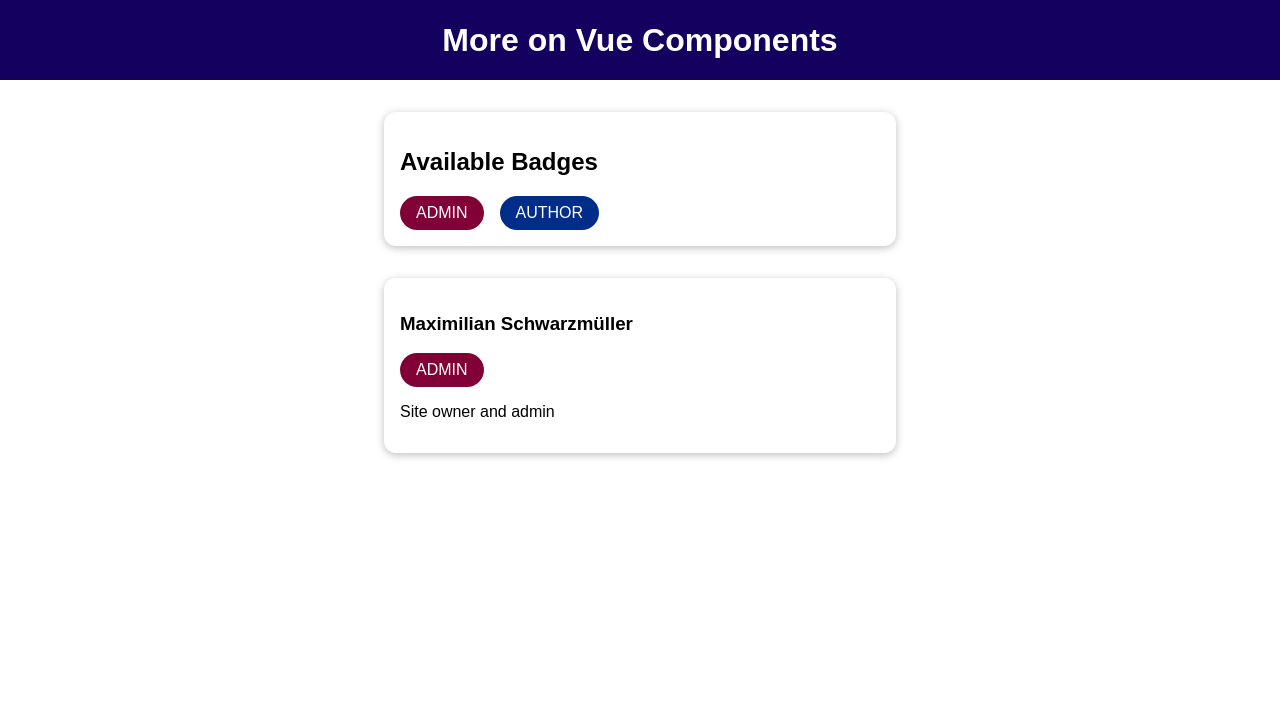
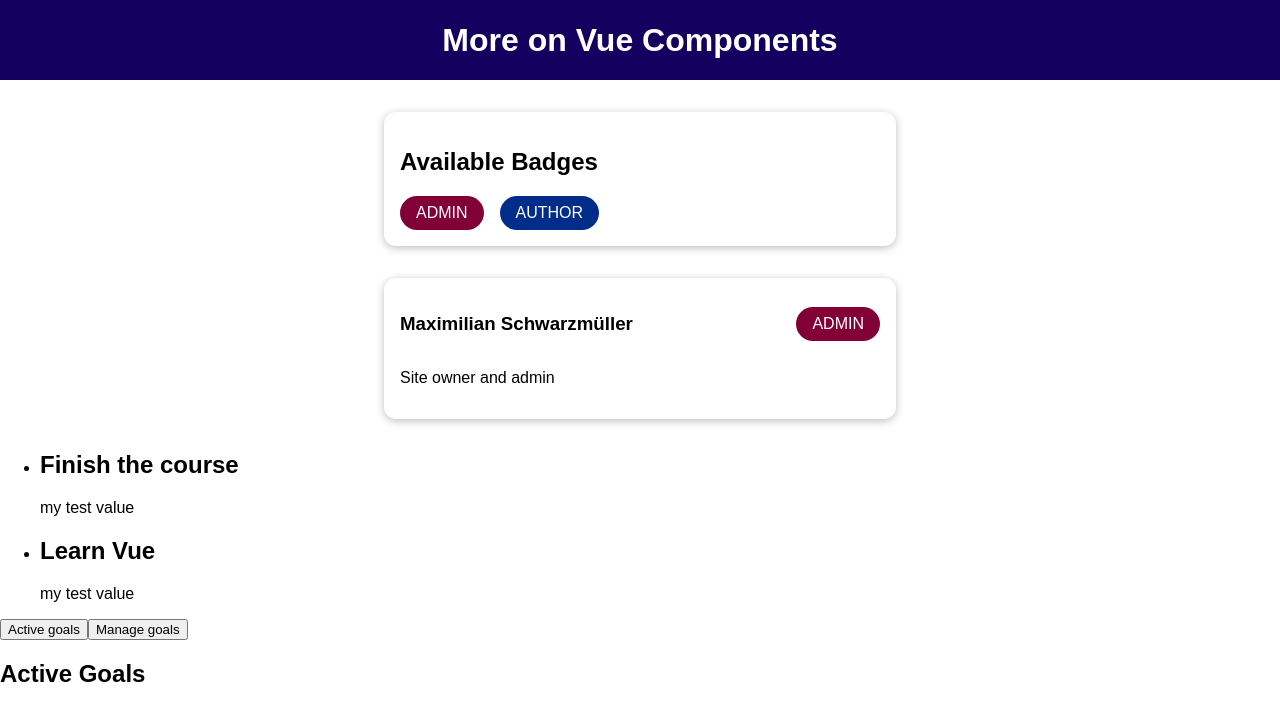
Before and after one commit to cvasqu09/vue-starter, a Vue app: page / in a window 1280 px wide. Shown: the top 720 px of the page. Built offline with nearby package versions, Linux system fonts and the light colour scheme.

Commit message:
Added components utilizing slots

```diff
--- a/src/App.vue
+++ b/src/App.vue
@@ -7,6 +7,16 @@
       :info-text="activeUser.description"
       :role="activeUser.role"
     ></user-info>
+    <course-goals #default="slotProps">
+      <h2> {{slotProps.goal}}</h2>
+      <p> {{slotProps['testValue']}}</p>
+    </course-goals>
+    <button @click="setSelectedComponent('active-goals')">Active goals</button>
+    <button @click="setSelectedComponent('manage-goals')">Manage goals</button>
+    <keep-alive>
+      <component :is="selectedComponent">
+      </component>
+    </keep-alive>
   </div>
 </template>
 
@@ -14,21 +24,33 @@
 import TheHeader from './components/TheHeader.vue'
 import BadgeList from './components/BadgeList.vue';
 import UserInfo from './components/UserInfo.vue';
+import ActiveGoals from './components/ActiveGoals.vue';
+import ManageGoals from './components/ManageGoals.vue';
+import CourseGoals from './components/CourseGoals.vue';
 
 export default {
   components: {
     TheHeader,
     BadgeList,
-    UserInfo
+    UserInfo,
+    CourseGoals,
+    ActiveGoals,
+    ManageGoals
   },
   data() {
     return {
+      selectedComponent: 'active-goals',
       activeUser: {
         name: 'Maximilian Schwarzmüller',
         description: 'Site owner and admin',
         role: 'admin',
       },
     };
+  },
+  methods: {
+    setSelectedComponent(cmp) {
+      this.selectedComponent = cmp;
+    }
   },
 };
 </script>
--- /dev/null
+++ b/src/components/ActiveGoals.vue
@@ -0,0 +1,13 @@
+<template>
+  <h2>Active Goals</h2>
+</template>
+
+<script>
+export default {
+name: "ActiveGoals"
+}
+</script>
+
+<style scoped>
+
+</style>
--- a/src/components/BaseCard.vue
+++ b/src/components/BaseCard.vue
@@ -1,7 +1,9 @@
 <template>
   <section>
     <header>
-      <slot name="header"></slot>
+      <slot name="header">
+        <h2>The default</h2>
+      </slot>
     </header>
     <slot name="content"></slot>
   </section>
@@ -14,6 +16,12 @@ export default {
 </script>
 
 <style scoped>
+header {
+  display: flex;
+  justify-content: space-between;
+  align-items: center;
+}
+
 section {
   margin: 2rem auto;
   max-width: 30rem;
--- /dev/null
+++ b/src/components/CourseGoals.vue
@@ -0,0 +1,22 @@
+<template>
+  <ul>
+    <li v-for="goal in goals" :key="goal">
+      <slot :goal="goal" testValue="my test value"></slot>
+    </li>
+  </ul>
+</template>
+
+<script>
+export default {
+  name: "CourseGoals",
+  data() {
+    return {
+      goals: ['Finish the course', 'Learn Vue']
+    }
+  },
+}
+</script>
+
+<style scoped>
+
+</style>
--- /dev/null
+++ b/src/components/ErrorAlert.vue
@@ -0,0 +1,23 @@
+<template>
+  <dialog open>
+    <slot></slot>
+  </dialog>
+</template>
+
+<script>
+export default {
+name: "ErrorAlert"
+}
+</script>
+
+<style scoped>
+dialog {
+  margin: 0;
+  position: fixed;
+  top: 20vh;
+  left: 30%;
+  width: 40%;
+  box-shadow: 0 2px 8px rgba(0, 0, 0, 0.26);
+  padding: 1rem;
+}
+</style>
--- /dev/null
+++ b/src/components/ManageGoals.vue
@@ -0,0 +1,40 @@
+<template>
+  <h2>Manage Goals</h2>
+  <input type="text" :value="enteredGoal"/>
+  <button @click="setGoal">Set Goal</button>
+  <error-alert v-if="inputIsInvalid">
+    <h2>Input error</h2>
+    <button @click="resetError">Okay</button>
+  </error-alert>
+</template>
+
+<script>
+import ErrorAlert from "@/components/ErrorAlert";
+
+export default {
+  name: "ManageGoals",
+  components: {
+    ErrorAlert
+  },
+  data() {
+    return {
+      enteredGoal: '',
+      inputIsInvalid: false
+    }
+  },
+  methods: {
+    setGoal() {
+      if (this.enteredGoal === '') {
+        this.inputIsInvalid = true
+      }
+    },
+    resetError() {
+      this.inputIsInvalid = false
+    }
+  },
+}
+</script>
+
+<style scoped>
+
+</style>
--- a/src/components/UserInfo.vue
+++ b/src/components/UserInfo.vue
@@ -20,9 +20,5 @@ export default {
 </script>
 
 <style scoped>
-header {
-  display: flex;
-  justify-content: space-between;
-  align-items: center;
-}
+
 </style>
```
